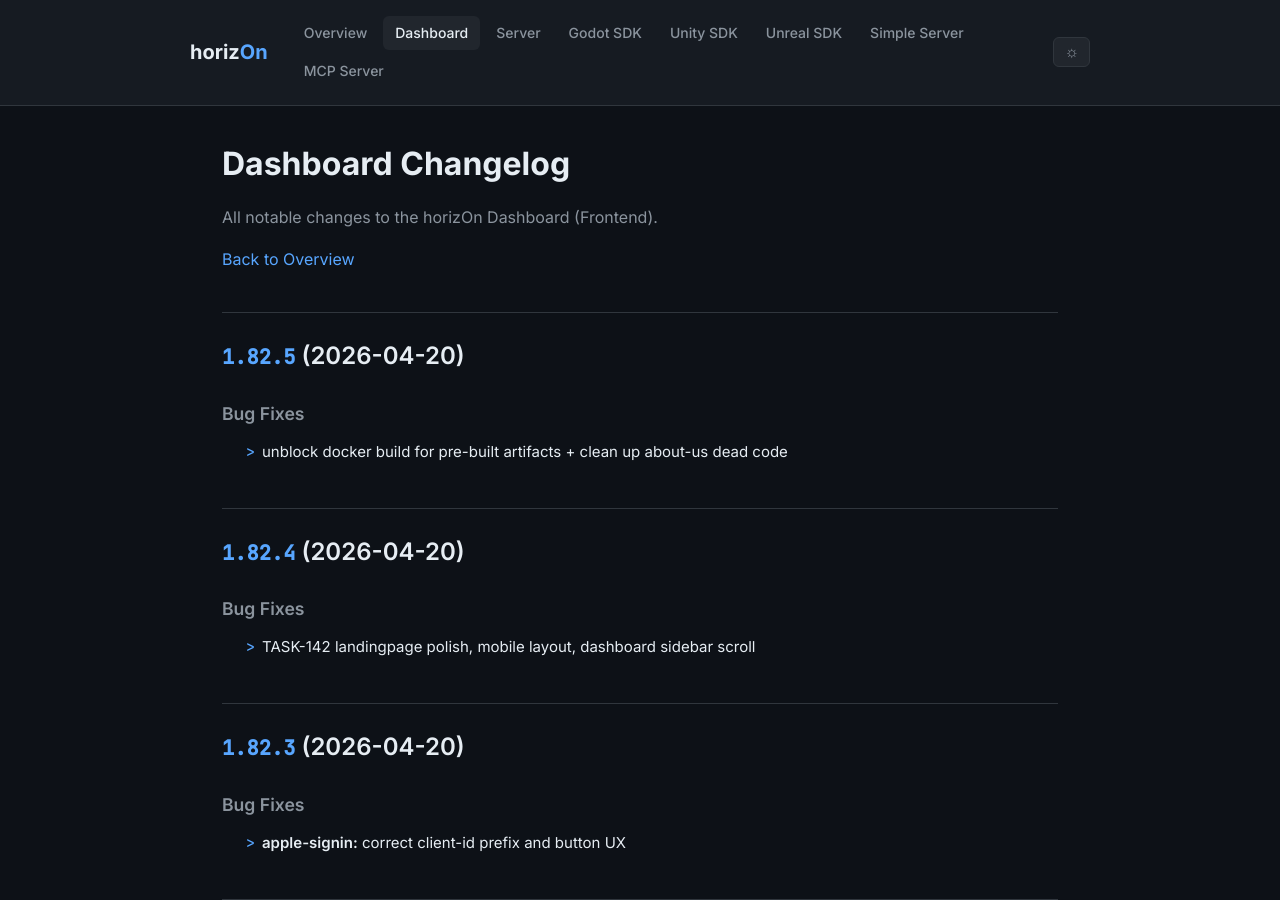
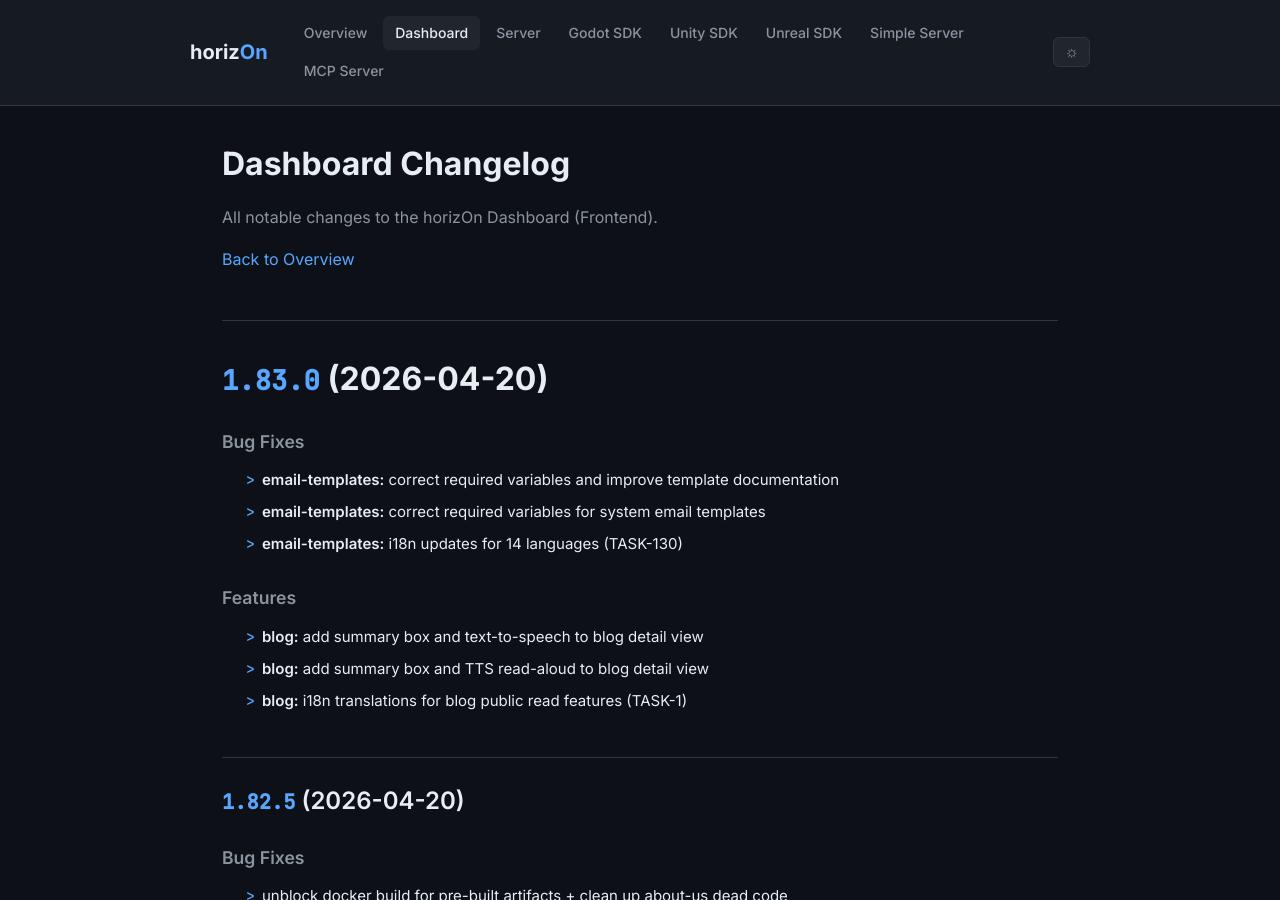
Before and after one commit to ProjectMakersDE/horizOn-Changelog, a Jekyll site: the page built from dashboard-changelog.md, in a window 1280 px wide and 900 px high. Built offline with Jekyll 4.4.1, drawn with Linux system fonts in a browser that asks for light colours.

Commit message:
chore: sync changelogs [skip ci]

```diff
--- a/dashboard-changelog.md
+++ b/dashboard-changelog.md
@@ -8,6 +8,22 @@ title: Dashboard Changelog
 All notable changes to the horizOn Dashboard (Frontend).
 
 [Back to Overview](.)
+
+# [1.83.0](https://github.com/ProjectMakersDE/horizOn-Dashboard/compare/v1.82.5...v1.83.0) (2026-04-20)
+
+
+### Bug Fixes
+
+* **email-templates:** correct required variables and improve template documentation ([82b2acb](https://github.com/ProjectMakersDE/horizOn-Dashboard/commit/82b2acbb1bf11f0f0b934e33995dcf506b9a4072))
+* **email-templates:** correct required variables for system email templates ([244a600](https://github.com/ProjectMakersDE/horizOn-Dashboard/commit/244a600ba30452680bd2df6efaa0532ecb243a07))
+* **email-templates:** i18n updates for 14 languages (TASK-130) ([ec2f3c2](https://github.com/ProjectMakersDE/horizOn-Dashboard/commit/ec2f3c274b6a6831143e6628f5177d92b96ead74))
+
+
+### Features
+
+* **blog:** add summary box and text-to-speech to blog detail view ([49da0fe](https://github.com/ProjectMakersDE/horizOn-Dashboard/commit/49da0fe3c1b6e3706892a1b6eb0d440319ce9bc1))
+* **blog:** add summary box and TTS read-aloud to blog detail view ([bf69dee](https://github.com/ProjectMakersDE/horizOn-Dashboard/commit/bf69dee604de6d4a6df0dd3f058f190e97f7f7d8))
+* **blog:** i18n translations for blog public read features (TASK-1) ([7367433](https://github.com/ProjectMakersDE/horizOn-Dashboard/commit/73674338fc0acd4067f436b16f69c9d431bb2425))
 
 ## [1.82.5](https://github.com/ProjectMakersDE/horizOn-Dashboard/compare/v1.82.4...v1.82.5) (2026-04-20)
 
```
Also changed, not shown: index.md (+1 -1 lines).
